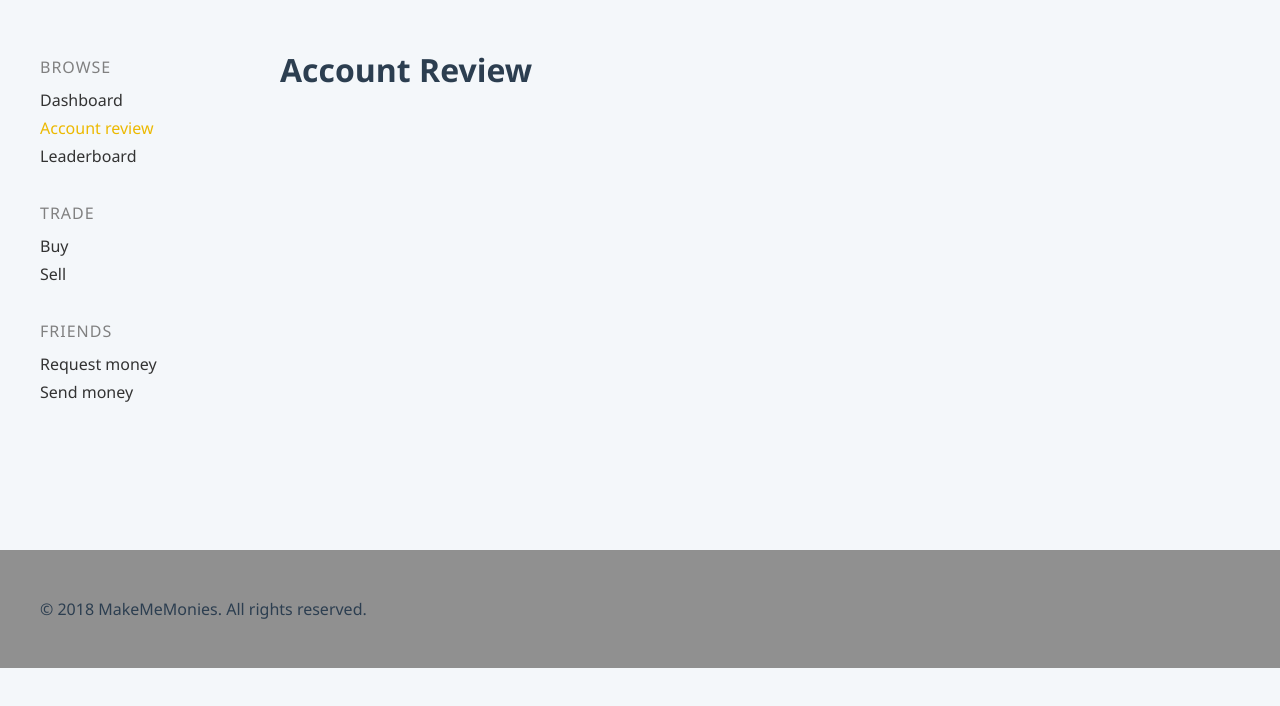
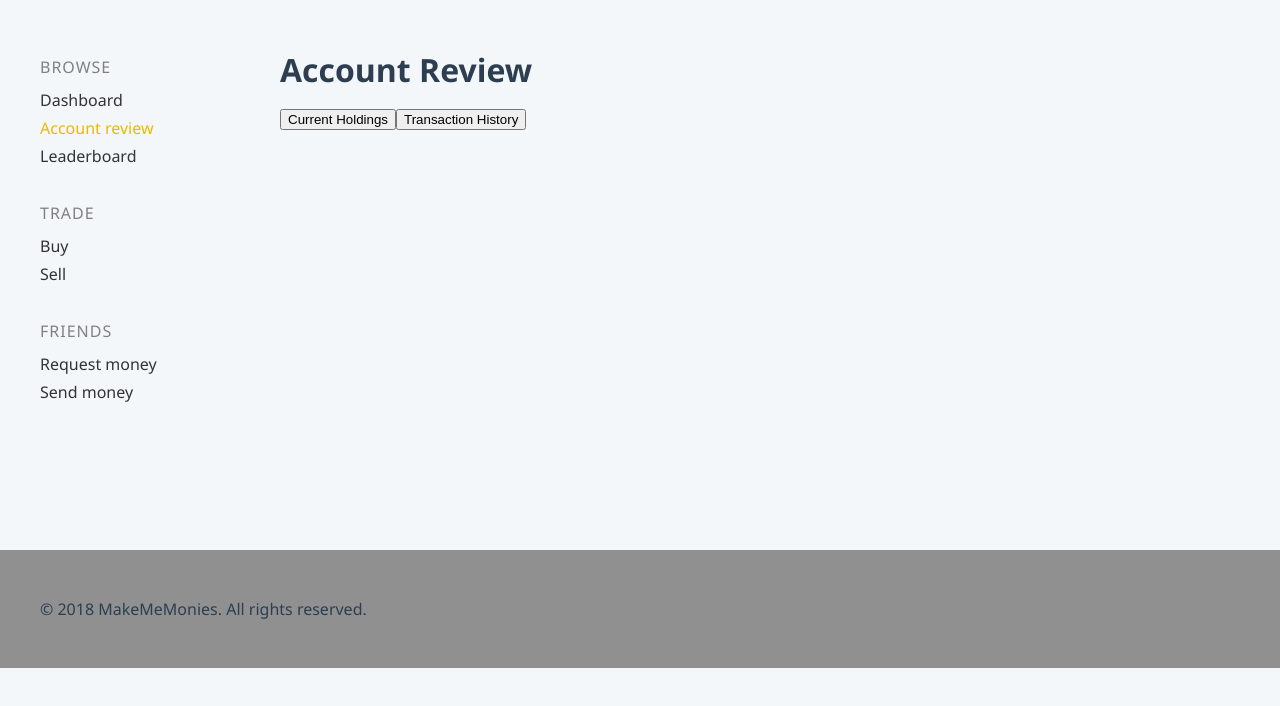
Before and after one commit to Pancrisp/meed-client, a Vue app: page /review in a window 1280 px wide. Shown: the top 706 px of the page. Built offline with nearby package versions, Linux system fonts and the light colour scheme.

Commit message:
Add base template for account review page

```diff
--- a/src/views/Dashboard.vue
+++ b/src/views/Dashboard.vue
@@ -11,20 +11,19 @@
       <div class="summary flex">
         <div class="card summary-card flex-1">
           <div>
+            <h3 class="label">S&P/ASX 200</h3>
+          </div>
+        </div>
+
+        <div class="card summary-card flex-1">
+          <div>
             <h3 class="label">Top gainers</h3>
           </div>
           <div>
             <h3 class="label">Top losers</h3>
           </div>
         </div>
-
-        <div class="card summary-card flex-1">
-          <div>
-            <h3 class="label">S&P/ASX 200</h3>
-          </div>
-        </div>
       </div>
-
       <ShareList/>
     </main>
   </div>
--- a/src/views/Review.vue
+++ b/src/views/Review.vue
@@ -3,6 +3,13 @@
     <NavApp/>
     <div class="workspace">
       <h1 class="page-title">Account Review</h1>
+      <button class="" @click="showHoldings = true">Current Holdings</button>
+      <button class="" @click="showHistory = true">Transaction History</button>
+
+      <!-- Current holdings -->
+      <div v-if="showHoldings"></div>
+      <!-- Transaction history -->
+      <div v-if="showHistory"></div>
     </div>
   </div>
 </template>
@@ -14,6 +21,16 @@ export default {
   name: "Review",
   components: {
     NavApp
+  },
+  data() {
+    return {
+      showHoldings: false,
+      showHistory: false
+    };
   }
 };
 </script>
+
+<style lang="scss" scoped>
+
+</style>
```
